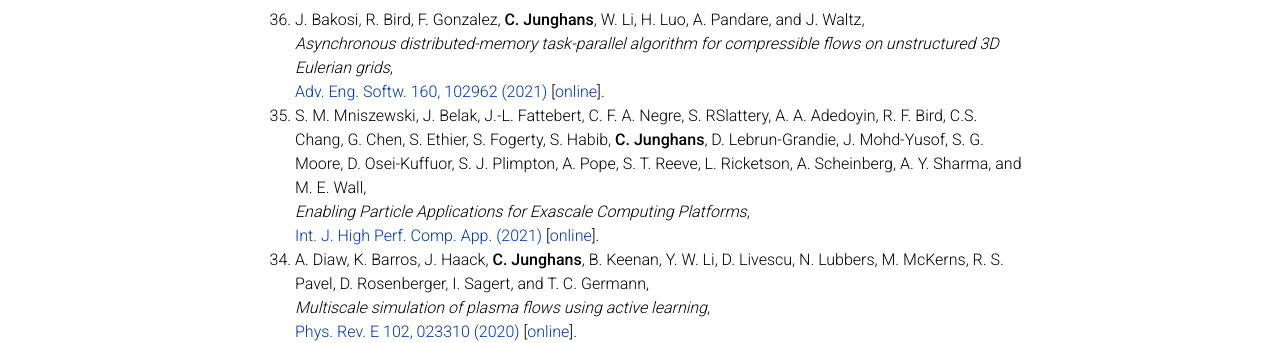
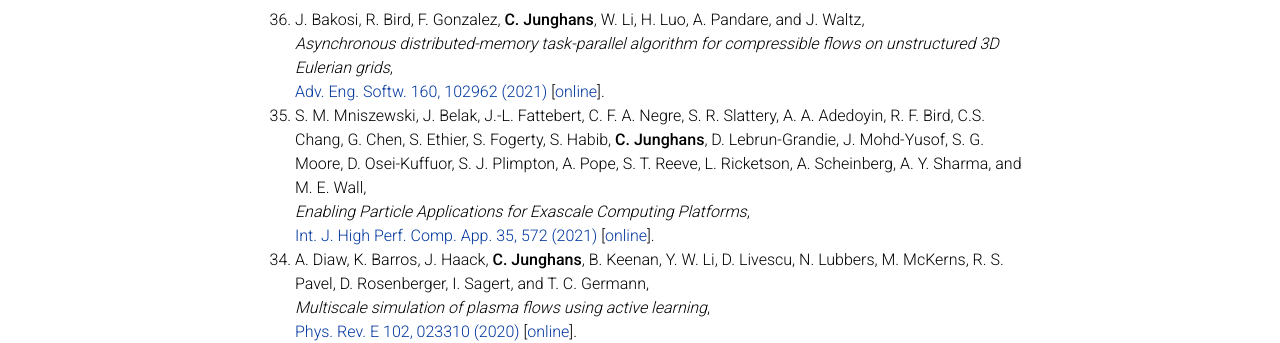
Before and after one commit to junghans/junghans.github.io, a Jekyll site: the page built from _pages/publications.md, in a window 1280 px wide and 900 px high. Shown: the part 218-561 px from the top of the window. Built offline with Jekyll 4.4.1, drawn with Linux system fonts in a browser that asks for light colours; nearby versions of some CDN libraries; comment, search, counter and statistics services are not loaded; a style sheet for code colours, icons or effects is not loaded.

Commit message:
pub: add final version of CoPA paper

```diff
--- a/_pages/publications.md
+++ b/_pages/publications.md
@@ -13,9 +13,9 @@
 0. J. Bakosi, R. Bird, F. Gonzalez, **C. Junghans**, W. Li, H. Luo, A. Pandare, and J. Waltz,<br>
    *Asynchronous distributed-memory task-parallel algorithm for compressible flows on unstructured 3D Eulerian grids*,<br>
    [Adv. Eng. Softw. 160, 102962 (2021)](https://doi.org/10.1016/j.advengsoft.2020.102962) [[online](2021b.pdf)].
-0. S. M. Mniszewski, J. Belak, J.-L. Fattebert, C. F. A. Negre, S. RSlattery, A. A. Adedoyin, R. F. Bird, C.S. Chang, G. Chen, S. Ethier, S. Fogerty, S. Habib, **C. Junghans**, D. Lebrun-Grandie, J. Mohd-Yusof, S. G. Moore, D. Osei-Kuffuor, S. J. Plimpton, A. Pope, S. T. Reeve, L. Ricketson, A. Scheinberg, A. Y. Sharma, and M. E. Wall,<br>
+0. S. M. Mniszewski, J. Belak, J.-L. Fattebert, C. F. A. Negre, S. R. Slattery, A. A. Adedoyin, R. F. Bird, C.S. Chang, G. Chen, S. Ethier, S. Fogerty, S. Habib, **C. Junghans**, D. Lebrun-Grandie, J. Mohd-Yusof, S. G. Moore, D. Osei-Kuffuor, S. J. Plimpton, A. Pope, S. T. Reeve, L. Ricketson, A. Scheinberg, A. Y. Sharma, and M. E. Wall,<br>
    *Enabling Particle Applications for Exascale Computing Platforms*,<br>
-   [Int. J. High Perf. Comp. App. (2021)](https://doi.org/10.1177/10943420211022829) [[online](2021a.pdf)].
+   [Int. J. High Perf. Comp. App. 35, 572 (2021)](https://doi.org/10.1177/10943420211022829) [[online](2021a.pdf)].
 0. A. Diaw, K. Barros, J. Haack, **C. Junghans**, B. Keenan, Y. W. Li, D. Livescu, N. Lubbers, M. McKerns, R. S. Pavel, D. Rosenberger, I. Sagert, and T. C. Germann,<br>
    *Multiscale simulation of plasma flows using active learning*,<br>
    [Phys. Rev. E 102, 023310 (2020)](https://doi.org/10.1103/PhysRevE.102.023310) [[online](2020c.pdf)].
```
Also changed, not shown: 2 other files.
